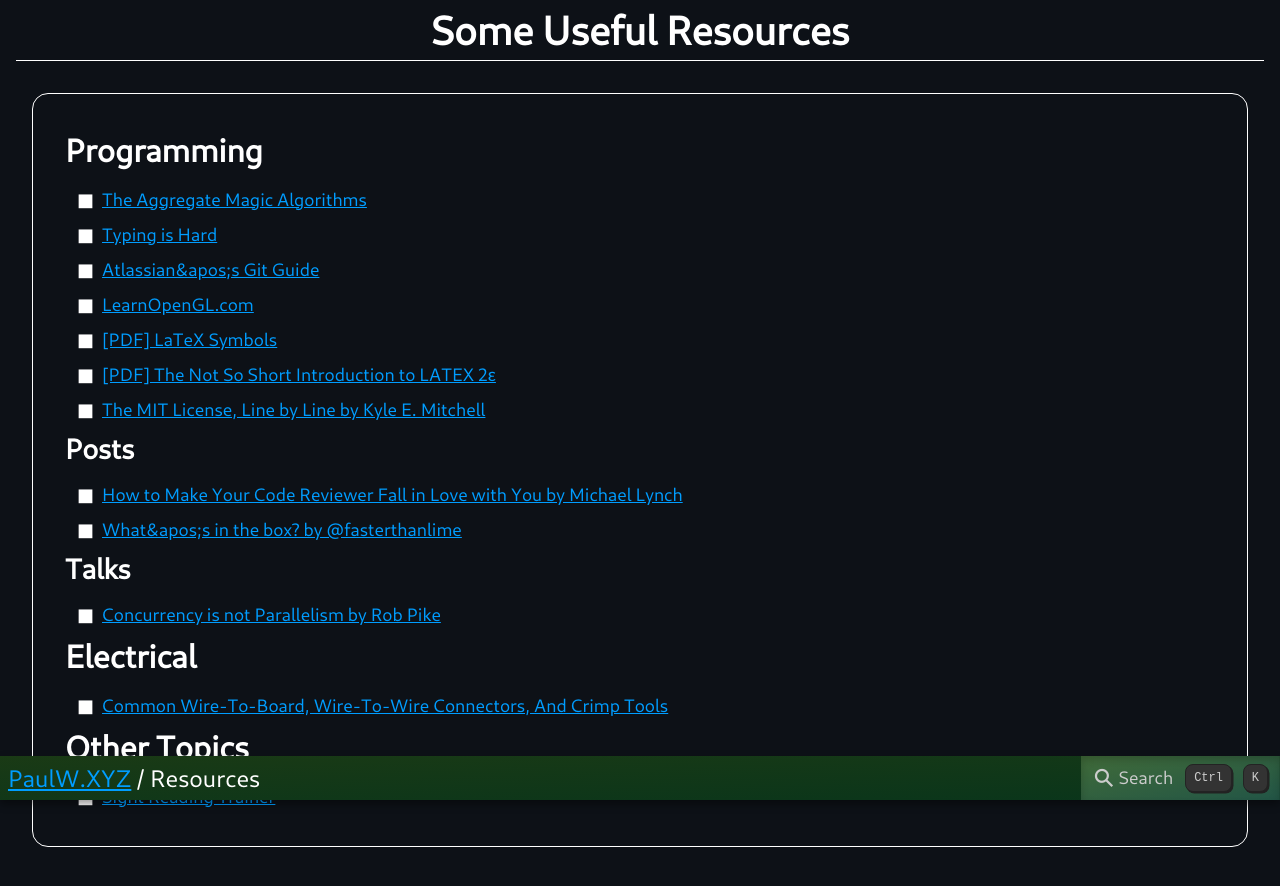
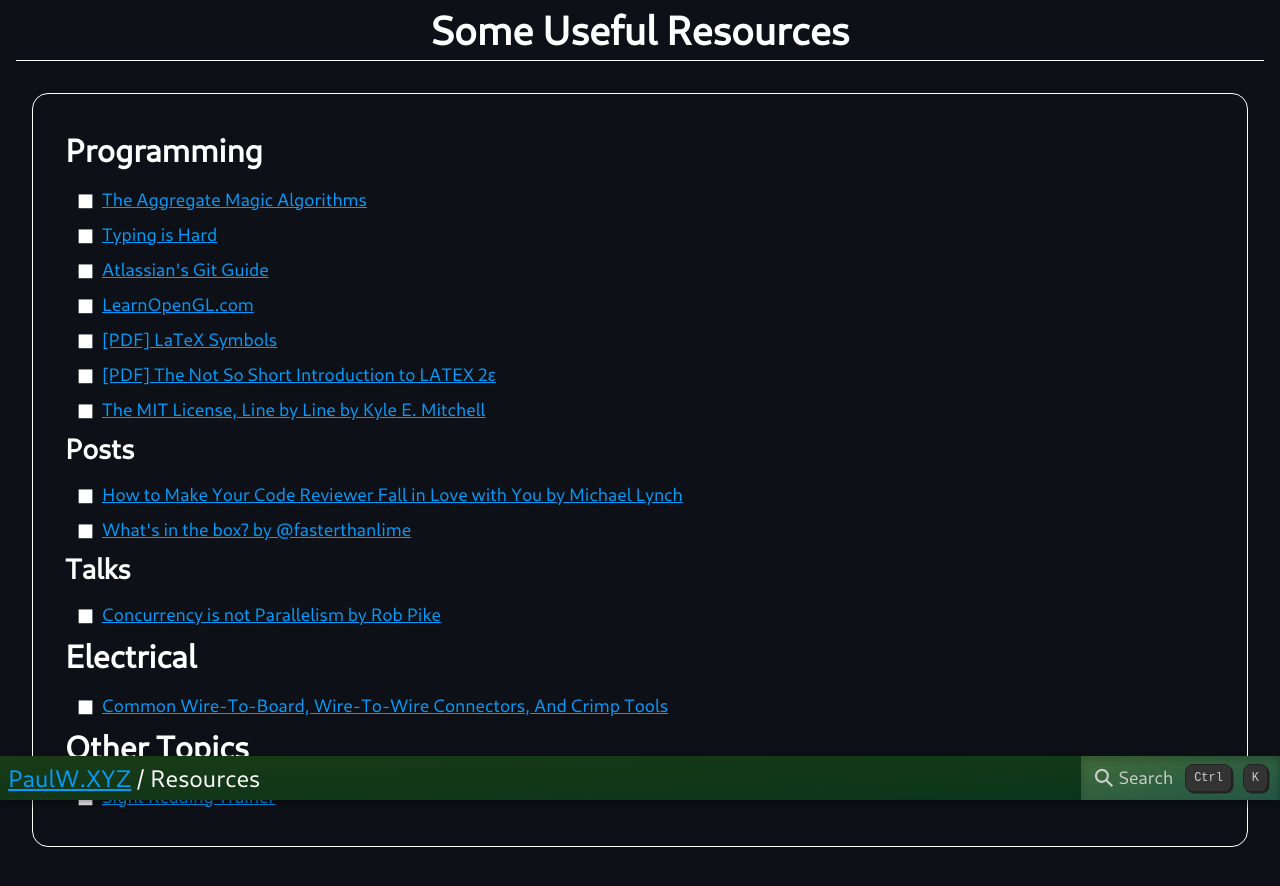
Before and after one commit to paulwxyz/paulw.xyz, a Next.js app: page /resources in a window 1280 px wide. Shown: the top 886 px of the page. Built offline with nearby package versions, Linux system fonts and the light colour scheme.

Commit message:
Fix single quotes in js obj

```diff
--- a/pages/resources.tsx
+++ b/pages/resources.tsx
@@ -22,7 +22,7 @@ const list = [{
         },
         {
             url: 'https://www.atlassian.com/git/',
-            title: 'Atlassian&apos;s Git Guide'
+            title: 'Atlassian\'s Git Guide'
         },
         {
             url: 'https://learnopengl.com/',
@@ -49,7 +49,7 @@ const list = [{
                     url: 'https://mtlynch.io/code-review-love/'
                 },
                 {
-                    title: 'What&apos;s in the box? by @fasterthanlime',
+                    title: 'What\'s in the box? by @fasterthanlime',
                     url: 'https://fasterthanli.me/articles/whats-in-the-box'
                 }
             ]
```
